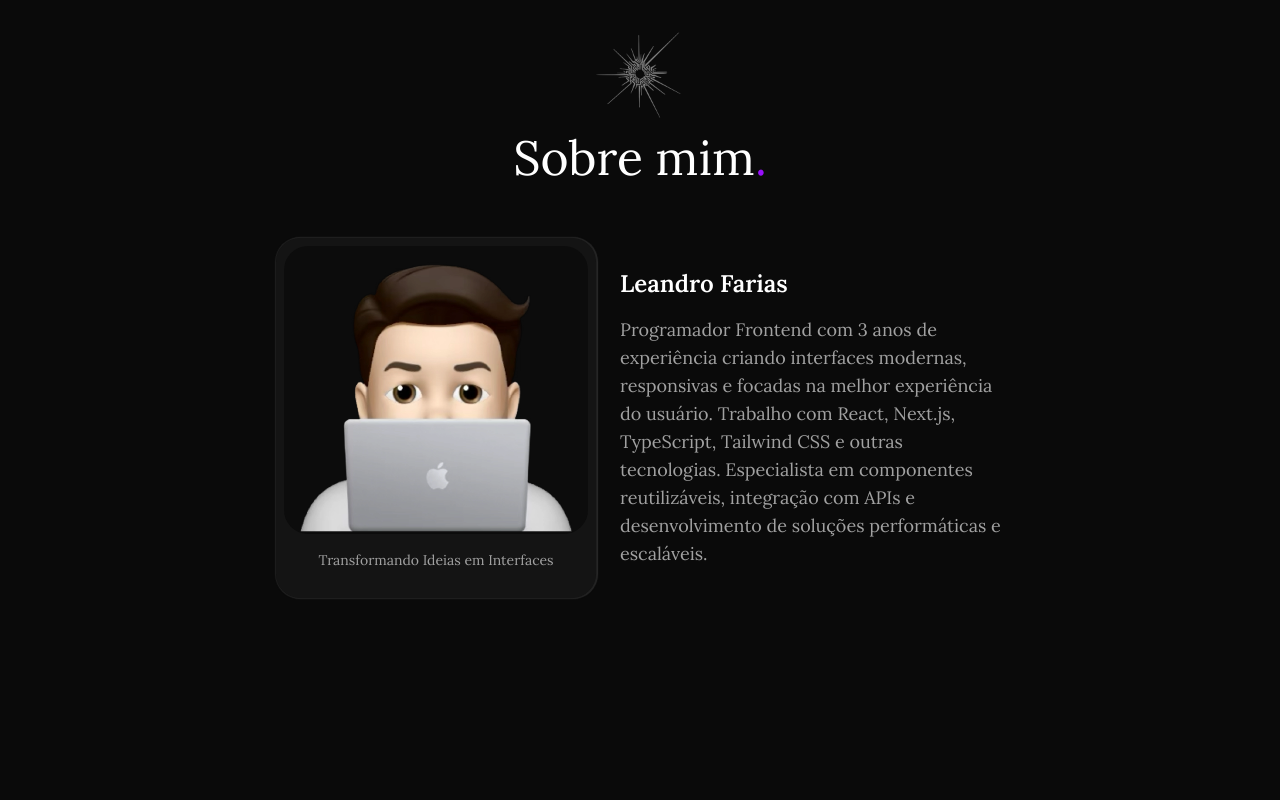
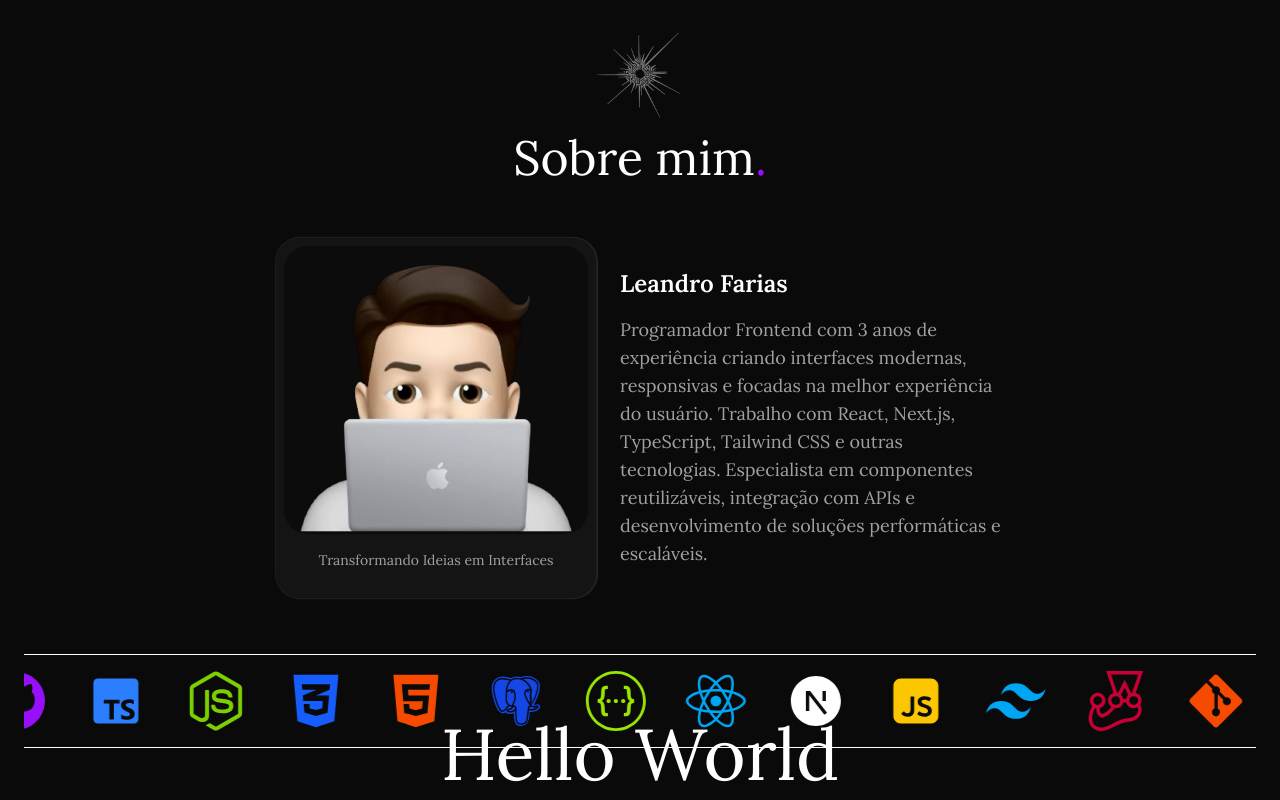
Before and after one commit to Leandro-MFarias/leandro-farias-portfolio, a Next.js app: page / in a window 1280 px wide. Shown: the part 634-1434 px from the top of the page. Before the commit the page ends 1288 px from the top, so only its background shows below. Built offline with nearby package versions, Linux system fonts and the light colour scheme.

Commit message:
style: treadmill skills done

```diff
--- a/src/app/components/about.tsx
+++ b/src/app/components/about.tsx
@@ -2,6 +2,7 @@
 
 import Image from "next/image";
 import { useMenu } from "../context/useMenu";
+import { Skills } from "./skills";
 // import { Skills } from "./skills";
 
 export function About() {
@@ -51,11 +52,7 @@ export function About() {
         </div>
       </div>
 
-      {/* <Skills /> */}
+      <Skills />
     </section>
   );
 }
-
-//  IMAGE pr-4 w-[430px] sm:w-[640px] sm:h-[500px] lg:w-[560px] lg:h-[560px] rounded-[40px] md:rounded-tr-[40%] md:rounded-tl-[0px] md:rounded-bl-[40%] md:rounded-br-[0] object-cover lg:object-fill
-
-// DIV com tudo: flex flex-col lg:flex-row items-center justify-center space-x-8 space-y-6 tablet:space-y-0
--- a/src/app/components/projects.tsx
+++ b/src/app/components/projects.tsx
@@ -0,0 +1,8 @@
+
+export function Projects() {
+  return (
+    <div className="flex items-center justify-center">
+      <h3 className="text-7xl">Hello World</h3>
+    </div>
+  )
+}
--- a/src/app/components/skills.tsx
+++ b/src/app/components/skills.tsx
@@ -1,12 +1,11 @@
-"use client"
-
-import { motion, useInView } from "motion/react";
+"use client";
 
 import { FaHtml5 } from "react-icons/fa";
 import { FaCss3Alt } from "react-icons/fa6";
 import { RiJavascriptFill } from "react-icons/ri";
 import { BiLogoTypescript } from "react-icons/bi";
 import { FaReact } from "react-icons/fa";
+import { RiNextjsFill } from "react-icons/ri";
 import { FaGitAlt } from "react-icons/fa";
 import { FaGithub } from "react-icons/fa";
 import { FaNodeJs } from "react-icons/fa";
@@ -14,10 +13,10 @@ import { SiJest } from "react-icons/si";
 import { RiTailwindCssFill } from "react-icons/ri";
 import { SiSwagger } from "react-icons/si";
 import { BiLogoPostgresql } from "react-icons/bi";
-import { useRef } from "react";
 
 const list = [
   { name: "React JS", icon: <FaReact className="text-sky-500" /> },
+  { name: "Next.js", icon: <RiNextjsFill className="text-white" /> },
   {
     name: "JavaScript",
     icon: <RiJavascriptFill className="text-yellow-400" />,
@@ -38,61 +37,13 @@ const list = [
 ];
 
 export function Skills() {
-  const ref = useRef(null);
-  const inView = useInView(ref, {
-    margin: "0px 0px -100px 0px",
-    once: true,
-  });
-
   return (
-    <motion.div
-      className="overflow-hidden border-2 border-x-0 py-6"
-      id="skills"
-      ref={ref}
-      animate={{
-        y: inView ? 0 : "80%",
-        opacity: inView ? [0, 0.1, 1] : 0,
-      }}
-      transition={{
-        duration: 0.2,
-        ease: "linear",
-      }}
-    >
-      <div className="flex space-x-10 MyGradient">
-        <motion.div
-          className="flex space-x-10 flex-shrink-0"
-          initial={{ x: "-100%" }}
-          animate={{ x: 0 }}
-          transition={{
-            duration: 15,
-            repeat: Infinity,
-            ease: "linear",
-          }}
-        >
-          {[...list, ...list].map((item, index) => (
-            <span key={index} className="text-[70px]">
-              {item.icon}
-            </span>
-          ))}
-        </motion.div>
-
-        <motion.div
-          className="flex space-x-10 flex-shrink-0"
-          initial={{ x: "-100%" }}
-          animate={{ x: 0 }}
-          transition={{
-            duration: 15,
-            repeat: Infinity,
-            ease: "linear",
-          }}
-        >
-          {[...list, ...list].map((item, index) => (
-            <span key={index} className="text-[70px]">
-              {item.icon}
-            </span>
-          ))}
-        </motion.div>
-      </div>
-    </motion.div>
+    <div className="overflow-hidden flex border-t border-b border-white">
+      <ul className="flex gap-10 py-4 animate-infinite-scroll">
+        {[...list, ...list].map((item, index) => (
+          <li key={index} className="text-6xl">{item.icon}</li>
+        ))}
+      </ul>
+    </div>
   );
 }
--- a/src/app/globals.css
+++ b/src/app/globals.css
@@ -6,6 +6,21 @@
 @theme {
   --shadow-hero: 0 0px 1px 1px #1f1f1f, 1px 0px 1px 1px #2b2b2b;
   --shadow-old: inset 0 1px 4px 1px #1f1f1f, inset 0 -1px 4px 1px #2b2b2b;
+}
+
+@keyframes infinite-scroll {
+  0% {
+    transform: translateX(calc(-50% - 20px));
+  }
+  100% {
+    transform: translateX(0);
+  }
+}
+
+@layer utilities {
+  .animate-infinite-scroll {
+    animation: infinite-scroll 11s linear infinite;
+  }
 }
 
 @theme inline {
--- a/src/app/page.tsx
+++ b/src/app/page.tsx
@@ -1,6 +1,7 @@
 import { About } from "./components/about";
 import { Header } from "./components/header/header";
 import { Hero } from "./components/hero/hero";
+import { Projects } from "./components/projects";
 
 export default function Home() {
   return (
@@ -9,6 +10,7 @@ export default function Home() {
       <main className="max-w-5xl xl:max-w-7xl mx-auto space-y-16">
         <Hero />
         <About />
+        <Projects />
       </main>
     </div>
   );
```
